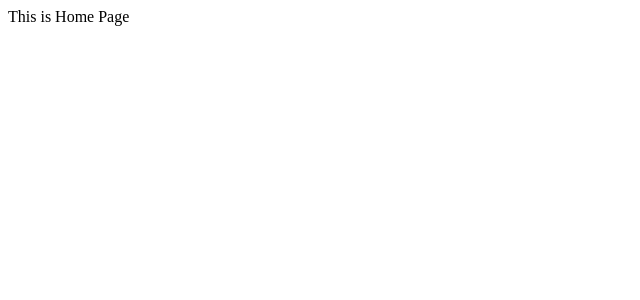
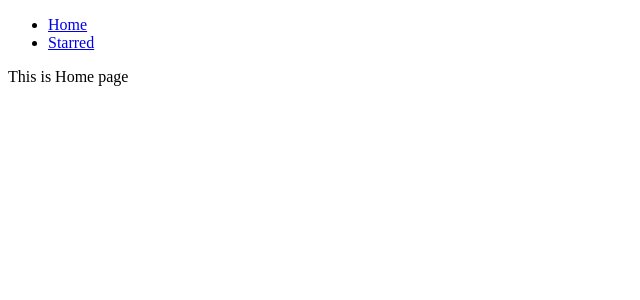
Before and after one commit to 221910313003/box-office, a React (Create React App) app: page / in a window 1280 px wide. Shown: the top 300 px of the page, without its empty margins (0-640 px from the left). Built offline with nearby package versions, Linux system fonts and the light colour scheme.

Commit message:
add navbar and created page components

```diff
--- a/src/App.js
+++ b/src/App.js
@@ -1,19 +1,27 @@
 import React from 'react';
 import { Switch, Route } from 'react-router-dom';
+import Navs from './components/Navs';
+import { Home } from './pages/Home';
+import { Starred } from './pages/Starred';
 
 function App() {
   return (
+    <div>
+      <Navs />
       <Switch>
         <Route exact path="/">
-        This is Home Page
+          <Home />
         </Route>
 
         <Route exact path="/starred">
-        This is starred
+          <Starred />
         </Route>
 
-      <Route>This is 404 page</Route>
+        <Route>
+          <div>Not found</div>
+        </Route>
       </Switch>
+    </div>
   );
 }
 
--- /dev/null
+++ b/src/components/Navs.js
@@ -0,0 +1,23 @@
+import React from 'react';
+import { Link } from 'react-router-dom';
+
+const LINKS = [
+  { to: '/', text: 'Home' },
+  { to: '/starred', text: 'Starred' },
+];
+
+const Navs = () => {
+  return (
+    <div>
+      <ul>
+        {LINKS.map(item => (
+          <li key={item.to}>
+            <Link to={item.to}>{item.text}</Link>
+          </li>
+        ))}
+      </ul>
+    </div>
+  );
+};
+
+export default Navs;
--- /dev/null
+++ b/src/pages/Home.js
@@ -0,0 +1,5 @@
+import React from 'react';
+
+export const Home = () => {
+  return <div>This is Home page</div>;
+};
--- /dev/null
+++ b/src/pages/Starred.js
@@ -0,0 +1,5 @@
+import React from 'react';
+
+export const Starred = () => {
+  return <div>This is Starred page</div>;
+};
```
Also changed, not shown: 1 other file (tests, documents, lock files or other folders). Lines whose indentation alone changed are shown as unchanged.
